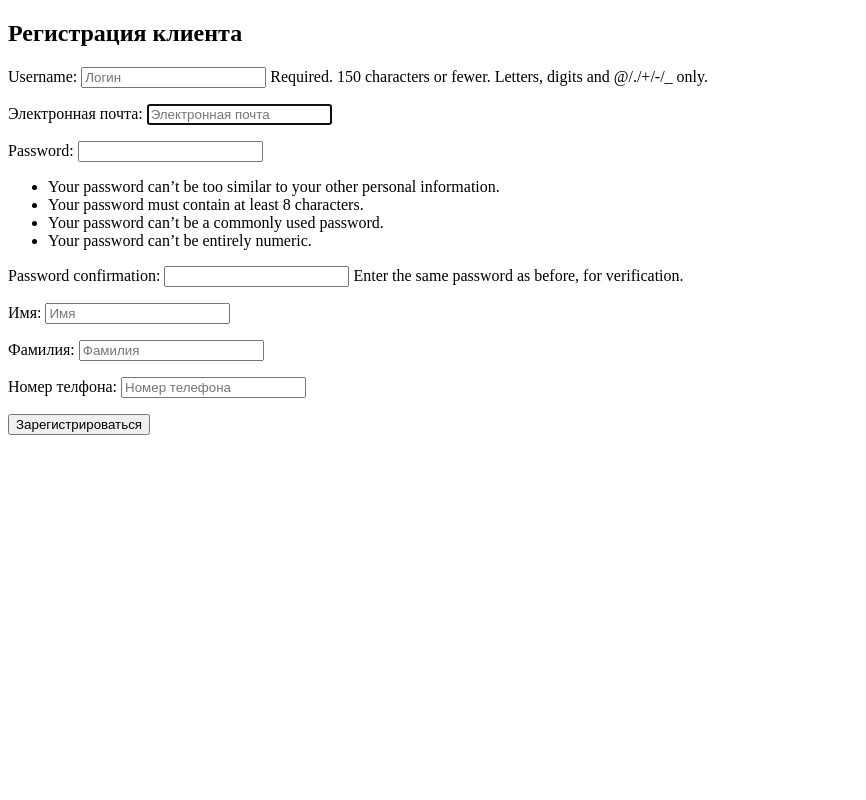
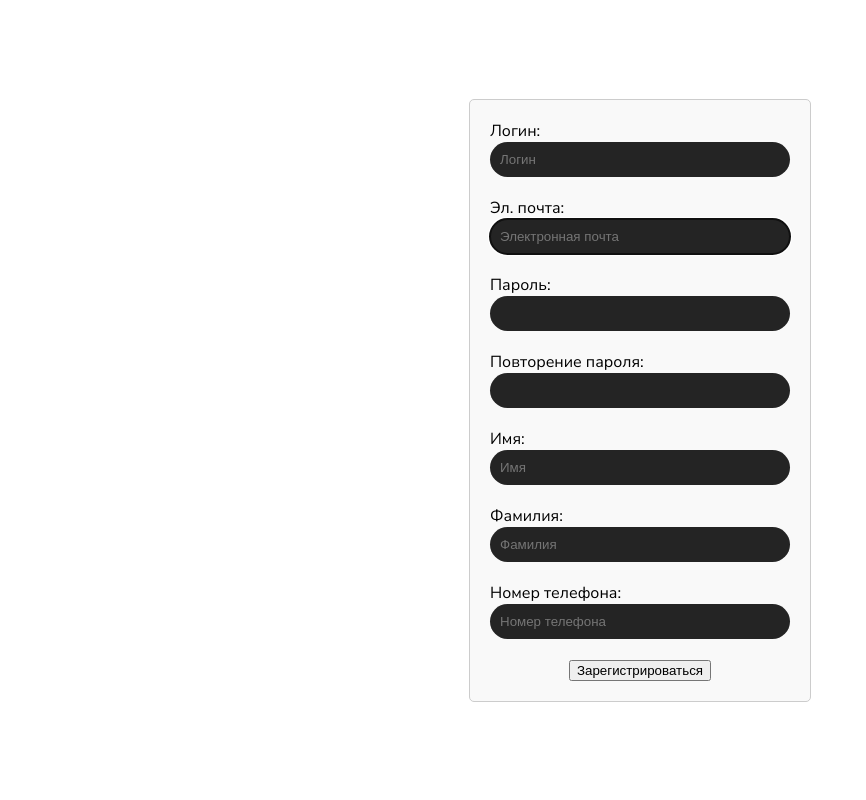
Before and after one commit to ShantaRam81/RepairService, a Django app: page /registration in a window 1280 px wide. Shown: the whole page, without its empty margins (0-866 px from the left). Run offline with Django 5.2, Linux system fonts and the light colour scheme.

Commit message:
reg front

```diff
--- a/RSapplication/forms.py
+++ b/RSapplication/forms.py
@@ -10,6 +10,7 @@ class ClientRegistrationForm(UserCreationForm):
     class Meta(UserCreationForm.Meta):
         model = CustomUser
         fields = ['username', 'email', 'password1', 'password2', 'firstname', 'lastname', 'phone_number']
+        help_texts = []
         widgets = {
             "username": forms.TextInput(attrs={
                 'class': 'form-control',
@@ -41,6 +42,12 @@ class ClientRegistrationForm(UserCreationForm):
             }),
         }
 
+    def __init__(self, *args, **kwargs):
+        super().__init__(*args, **kwargs)
+        self.fields['password1'].help_text = ''  # Убираем подсказки для поля password1
+        self.fields['password2'].help_text = ''
+        self.fields['username'].help_text = ''
+
     def save(self, commit=True):
         user = super().save(commit=False)
         user.user_type = 'client'  # Устанавливаем user_type на "client"
--- a/RSapplication/models.py
+++ b/RSapplication/models.py
@@ -7,7 +7,7 @@ from django.utils import timezone
 class CustomUser(AbstractUser):
     firstname = models.CharField(max_length=100, verbose_name='Имя')
     lastname = models.CharField(max_length=100, verbose_name='Фамилия')
-    phone_number = models.CharField(max_length=11, verbose_name='Номер телфона', unique=True)
+    phone_number = models.CharField(max_length=20, verbose_name='Номер телефона', unique=True)
     email = models.EmailField(max_length=100, verbose_name='Электронная почта', unique=True)
 
     USERNAME_FIELD = 'email'
@@ -26,6 +26,8 @@ class CustomUser(AbstractUser):
     class Meta:
         verbose_name = 'Пользователь'
         verbose_name_plural = 'Пользователи'
+
+
 
 
 # Изменяем related_name для обратных связей групп и разрешений
--- a/RSapplication/static/css/client_register.css
+++ b/RSapplication/static/css/client_register.css
@@ -0,0 +1,43 @@
+body {
+    font-family: 'Nunito Sans', sans-serif;
+    display: flex;
+    justify-content: center;
+    align-items: center;
+    height: 100vh;
+    margin: 0;
+}
+
+/* Стили для формы */
+form {
+    width: 300px;
+    max-width: 400px; /* Ширина формы */
+    margin: 0 auto; /* Центрирование по горизонтали */
+    padding: 20px; /* Отступы вокруг содержимого формы */
+    border: 1px solid #ccc; /* Граница формы */
+    border-radius: 5px; /* Закругление углов формы */
+    background-color: #f9f9f9; /* Цвет фона формы */
+}
+
+/* Стили для текстовых полей и меток */
+.input-group {
+    margin-bottom: 20px; /* Отступ между группами элементов */
+}
+
+.input-group label {
+    display: block; /* Размещаем метку на отдельной строке */
+}
+
+.input-group input[type="text"],
+.input-group input[type="email"],
+.input-group input[type="password"] {
+    width: calc(100% - 20px); /* Ширина поля ввода (вычисляемая, минус отступы) */
+    padding: 10px; /* Внутренние отступы текстовых полей */
+    border-radius: 500px; /* Закругление углов текстовых полей */
+    border: 0; /* Границы текстовых полей */
+    background-color: #242424;
+}
+
+/* Стили для кнопки */
+.button-center {
+    text-align: center; /* Выравнивание кнопки по центру */
+}
--- a/RSapplication/templates/RSapplication/client_register.html
+++ b/RSapplication/templates/RSapplication/client_register.html
@@ -1,4 +1,4 @@
-
+{% load static %}
 <!DOCTYPE html>
 <html lang="en">
 <head>
@@ -8,13 +8,84 @@
 </head>
 <link rel="preconnect" href="https://fonts.googleapis.com">
 <link rel="preconnect" href="https://fonts.gstatic.com" crossorigin>
-<link href="https://fonts.googleapis.com/css2?family=Nunito+Sans:ital,opsz,wght@0,6..12,200..1000;1,6..12,200..1000&display=swap" rel="stylesheet">
+<link href="https://fonts.googleapis.com/css2?family=Nunito+Sans:ital,opsz,wght@0,6..12,200..1000;1,6..12,200..1000&display=swap"
+      rel="stylesheet">
+ <link rel="stylesheet" type="text/css" href="{% static 'css/client_register.css' %}">
 <body>
-    <h2>Регистрация клиента</h2>
-    <form method="post">
-        {% csrf_token %}
-        {{ form.as_p }}
+
+<form method="post">
+    {% csrf_token %}
+    <div class="input-group">
+        <label for="id_username">Логин:</label>
+        {{ form.username }}
+    </div>
+    <div class="input-group">
+        <label for="id_email">Эл. почта:</label>
+        {{ form.email }}
+    </div>
+    <div class="input-group">
+        <label for="id_password1">Пароль:</label>
+        {{ form.password1 }}
+    </div>
+    <div class="input-group">
+        <label for="id_password2">Повторение пароля:</label>
+        {{ form.password2 }}
+    </div>
+    <div class="input-group">
+        <label for="id_firstname">Имя:</label>
+        {{ form.firstname }}
+    </div>
+    <div class="input-group">
+        <label for="id_lastname">Фамилия:</label>
+        {{ form.lastname }}
+    </div>
+    <div class="input-group">
+        <label for="phone_number">Номер телефона:</label>
+        {{ form.phone_number }}
+    </div>
+
+    <div class='button-center'>
         <button type="submit">Зарегистрироваться</button>
-    </form>
+    </div>
+
+</form>
+<script>
+    document.addEventListener("DOMContentLoaded", function () {
+        var inputField = document.querySelector('input[name="phone_number"]');
+        var errorContainer = document.querySelector('.Input-errors');
+
+        inputField.addEventListener("input", function () {
+            var inputValue = inputField.value.trim();
+            var formattedValue = formatPhoneNumber(inputValue);
+            inputField.value = formattedValue;
+            // Удаляем все нецифровые символы и проверяем длину оставшейся строки
+            var digits = inputField.value.replace(/\D/g, '');
+            var russianPhoneNumberPattern = /^\+7\s?\(\d{3}\)\s?\d{3}-?\d{2}-?\d{2}$/;
+            if (digits.length !== 11 || !russianPhoneNumberPattern.test(inputField.value)) {
+                errorContainer.textContent = "Please enter a valid Russian phone number";
+            } else {
+                errorContainer.textContent = "";
+            }
+        });
+
+        function formatPhoneNumber(inputValue) {
+            var digits = inputValue.replace(/\D/g, ''); // Удаляем все нецифровые символы
+            var formattedValue = '+7';
+            if (digits.length > 1) {
+                formattedValue += ' (' + digits.slice(1, 4);
+            }
+            if (digits.length > 4) {
+                formattedValue += ') ' + digits.slice(4, 7);
+            }
+            if (digits.length > 7) {
+                formattedValue += '-' + digits.slice(7, 9);
+            }
+            if (digits.length > 9) {
+                formattedValue += '-' + digits.slice(9, 11);
+            }
+            return formattedValue;
+        }
+    });
+</script>
 </body>
 </html>
```
Also changed, not shown: db.sqlite3.
